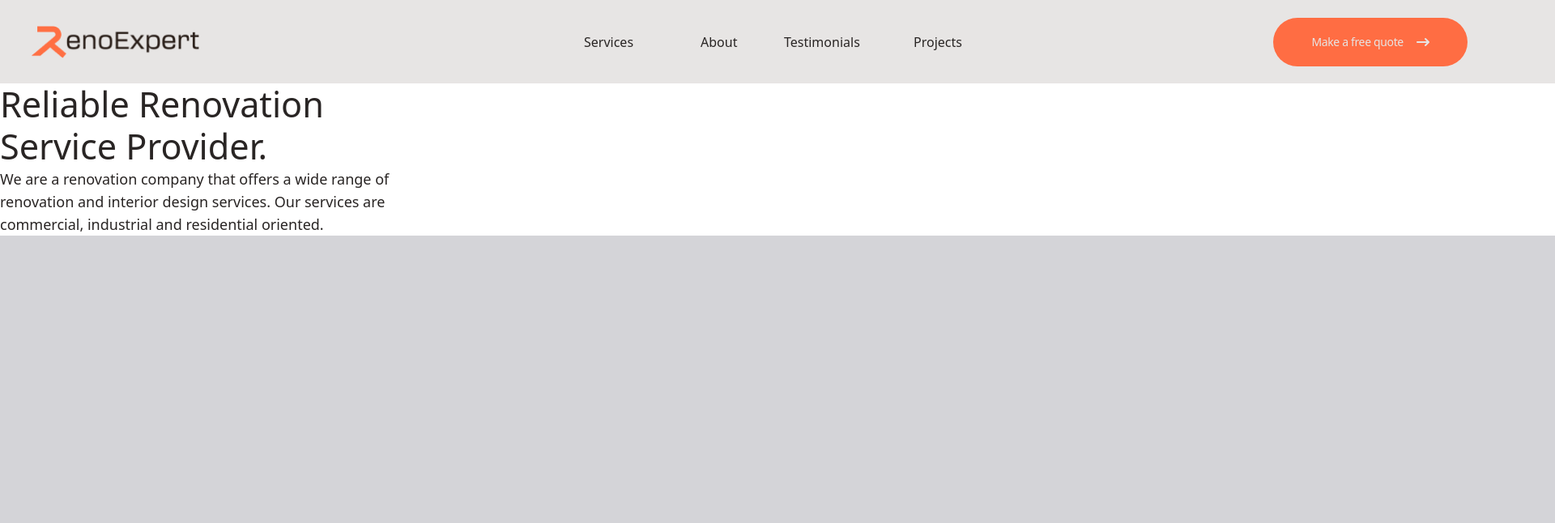
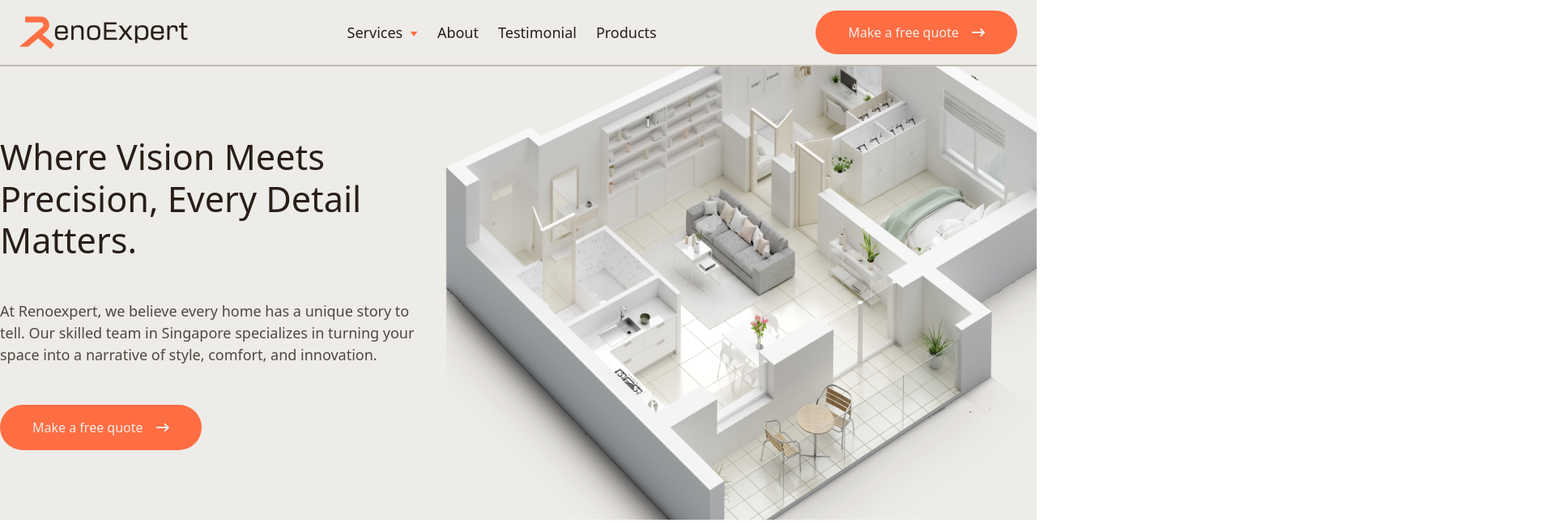
Before and after one commit to mdbakibillahrohan/renoexpert_public, a website: page index.html in a window 1280 px wide. Shown: the top 646 px of the page at 81% size, 1920 px wide, since content can reach past the window. Drawn offline with nearby package versions, Linux system fonts and the light colour scheme; files that its build step writes are made by us from their sources.

Commit message:
hero section done

```diff
--- a/asset/css/style.css
+++ b/asset/css/style.css
@@ -0,0 +1,15 @@
+
+
+/* .hero{
+    height: calc(100%-5%);
+} */
+
+.hero{
+    z-index: -1;
+}
+.hero-img{
+    background-image: url("../img/hero-img.png");
+    z-index: 4;
+    background-repeat: no-repeat;
+    background-size: 110% 100%;
+}
--- a/index.html
+++ b/index.html
@@ -4,102 +4,98 @@
     <meta charset="UTF-8" />
     <meta name="viewport" content="width=device-width, initial-scale=1.0" />
     <link href="/dist/output.css" rel="stylesheet" />
+    <link rel="stylesheet" href="/asset/css/style.css" />
     <title>Reno Expert</title>
-    <link rel="stylesheet" href="https://cdnjs.cloudflare.com/ajax/libs/font-awesome/6.5.1/css/all.min.css" integrity="sha512-DTOQO9RWCH3ppGqcWaEA1BIZOC6xxalwEsw9c2QQeAIftl+Vegovlnee1c9QX4TctnWMn13TZye+giMm8e2LwA==" crossorigin="anonymous" referrerpolicy="no-referrer" />
-
+    <link
+      rel="stylesheet"
+      href="https://cdnjs.cloudflare.com/ajax/libs/font-awesome/6.5.1/css/all.min.css"
+      integrity="sha512-DTOQO9RWCH3ppGqcWaEA1BIZOC6xxalwEsw9c2QQeAIftl+Vegovlnee1c9QX4TctnWMn13TZye+giMm8e2LwA=="
+      crossorigin="anonymous"
+      referrerpolicy="no-referrer"
+    />
   </head>
 
   <body>
-    <!-- menu bar start  -->
+    <div class="wrapper">
+      <!-- header start  -->
+      <header
+        class="header_wrapper w-full box-border bg-[#EEECE8] px-6 border-b-2 border-[#BEB8AE]"
+      >
+        <nav class="flex justify-between w-full h-20 items-center">
+          <div class="logo">
+            <a href="#">
+              <img src="./asset/img/reno_logo.png" alt="Reno Expert" />
+            </a>
+          </div>
+          <div class="">
+            <ul class="flex gap-6">
+              <li class="cursor-pointer">
+                <a class="text-[#291E18] text-lg" href="#"
+                  >Services
+                  <svg
+                    xmlns="http://www.w3.org/2000/svg"
+                    width="10"
+                    height="6"
+                    viewBox="0 0 10 6"
+                    fill="none"
+                    class="inline ml-1"
+                  >
+                    <path
+                      d="M5 6L0.669873 1.38009e-07L9.33013 8.95112e-07L5 6Z"
+                      fill="#FF6D43"
+                    />
+                  </svg>
+                </a>
+              </li>
+              <li class="cursor-pointer">
+                <a class="text-[#291E18] text-lg" href="#">About</a>
+              </li>
+              <li class="cursor-pointer">
+                <a class="text-[#291E18] text-lg" href="#">Testimonial</a>
+              </li>
+              <li class="cursor-pointer">
+                <a class="text-[#291E18] text-lg" href="#">Products</a>
+              </li>
+            </ul>
+          </div>
+          <div class="">
+            <a
+              class="bg-[#FF6D43] py-4 px-10 text-[#EEECE8] rounded-full cursor-pointer"
+              >Make a free quote
+              <i class="fa-solid fa-arrow-right-long ml-3"></i>
+            </a>
+          </div>
+        </nav>
+      </header>
+      <!-- header ends -->
 
-    <div class="w-[1920px] h-[103px] relative">
-      <div
-        class="w-[1920px] h-[103px] px-[39px] py-[23px] left-0 top-0 absolute bg-stone-200 justify-start items-center gap-[1326px] inline-flex"
+      <!-- here started the hero section  -->
+      <section
+        class="hero bg-[#EEECE8] h-[calc(100vh-18.5rem)] min-h-[35rem] w-full flex"
       >
-        <img
-          class="w-[207.39px] h-10"
-          src="./asset/img/reno_logo.png"
-        />
-        <div
-          class="px-[47px] py-[18px] bg-[#FF6D43] rounded-[161px] justify-start items-center gap-5 flex"
-        >
-          <div
-            class="flex justify-center items-center gap-4"
-          >
-            <p class="text-stone-200 text-sm font-medium  leading-tight tracking-tight">Make a free quote</p>
-            <span><i class="fa-solid fa-arrow-right-long text-stone-200 "></i></span>
-
+        <div class="h-full w-[43%] flex justify-end items-center">
+          <div class="w-[37.6875rem] mr-6">
+            <h1 class="text-[2.7rem] leading-[3.24rem] text-[#291E18]">
+              Where Vision Meets Precision, Every Detail Matters.
+            </h1>
+            <p class="text-[1.125rem] my-12 text-[#291E18CC]">
+              At Renoexpert, we believe every home has a unique story to tell.
+              Our skilled team in Singapore specializes in turning your space
+              into a narrative of style, comfort, and innovation.
+            </p>
+            <a
+              class="bg-[#FF6D43] py-4 px-10 inline-block text-[#EEECE8] rounded-full cursor-pointer"
+              >Make a free quote
+              <i class="fa-solid fa-arrow-right-long ml-3"></i>
+            </a>
           </div>
         </div>
-      </div>
-      <div class="w-[479px] h-7 left-[721px] top-[38px] absolute">
-        <div class="w-[92px] h-7 left-0 top-0 absolute">
-          <div
-            class="left-0 top-0 absolute text-stone-800 text-base font-normal font-['Transducer Test'] leading-7"
-          >
-          <a href="#">Services</a>
-
-          </div>
+        <div class="h-full w-[57%] flex justify-end items-center">
+          <!-- <img class="" src="/asset/img/3d floor plan 3.png" alt="" srcset="" /> -->
+          <div class="hero-img w-full h-full"></div>
         </div>
-        <div
-          class="left-[144px] top-0 absolute text-stone-800 text-base font-normal font-['Transducer Test'] leading-7"
-        >
-        <a href="#">About</a>
-
-        </div>
-        <div
-          class="left-[247px] top-0 absolute text-stone-800 text-base font-normal font-['Transducer Test'] leading-7"
-        >
-        <a href="#">Testimonials</a>
-
-        </div>
-        <div
-          class="left-[407px] top-0 absolute text-stone-800 text-base font-normal font-['Transducer Test'] leading-7"
-        >
-        <a href="#">Projects</a>
-
-        </div>
-      </div>
-    </div>
-
-    <!-- menu bar end  -->
-
-    <div
-      class="text-stone-800 text-[43.20px] font-normal font-['Transducer Test'] leading-[51.84px]"
-    >
-      Reliable Renovation<br />Service Provider.
-    </div>
-    <div
-      class="text-stone-800 text-lg font-normal font-['Transducer Test'] leading-7"
-    >
-      We are a renovation company that offers a wide range of <br />renovation
-      and interior design services. Our services are <br />commercial,
-      industrial and residential oriented.
-    </div>
-    <div class="w-[1920px] h-[702px] relative">
-      <div class="w-[1920px] h-[702px] left-0 top-0 absolute bg-zinc-300"></div>
-      <img
-        class="w-[1926px] h-[1037px] left-0 top-[703px] absolute opacity-25"
-        src="https://via.placeholder.com/1926x1037"
-      />
-    </div>
-    <div
-      class="w-[1920px] h-[702px] bg-gradient-to-l from-stone-200 to-stone-200"
-    ></div>
-    <div class="w-[1920px] h-[199px] bg-stone-200"></div>
-    <div class="w-[1920px] h-[0px] border border-stone-400"></div>
-    <img
-      class="w-[1197px] h-[702px]"
-      src="https://via.placeholder.com/1197x702"
-    />
-    <div
-      class="w-[307px] h-14 px-[47px] py-[18px] bg-orange-400 rounded-[161px] justify-start items-center gap-5 inline-flex"
-    >
-      <div
-        class="text-white text-sm font-medium font-['Transducer Test'] leading-tight tracking-tight"
-      >
-        Make a free quote
-      </div>
+      </section>
+      <!-- here ended the hero section  -->
     </div>
   </body>
 </html>
```
Also changed, not shown: asset/img/hero-img.png (added).
